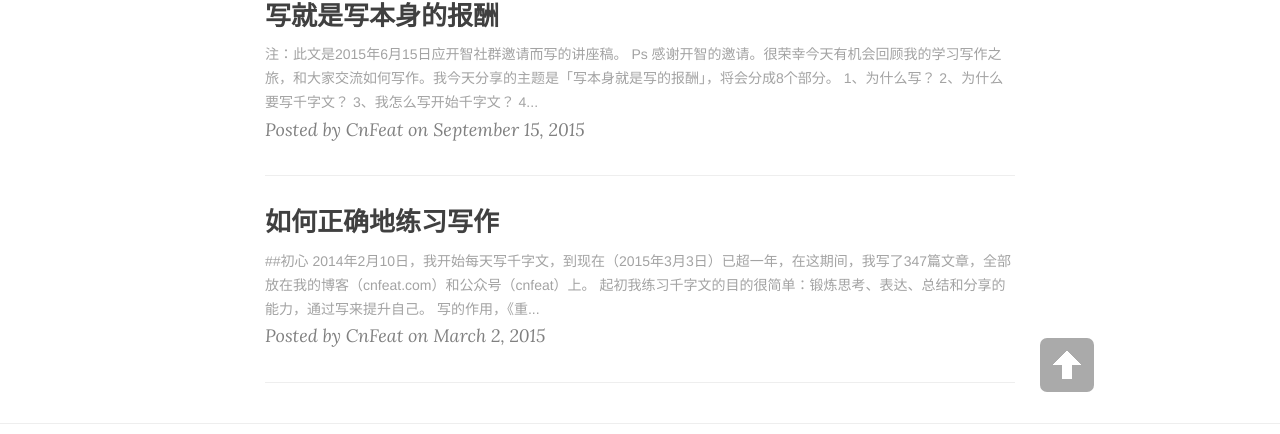
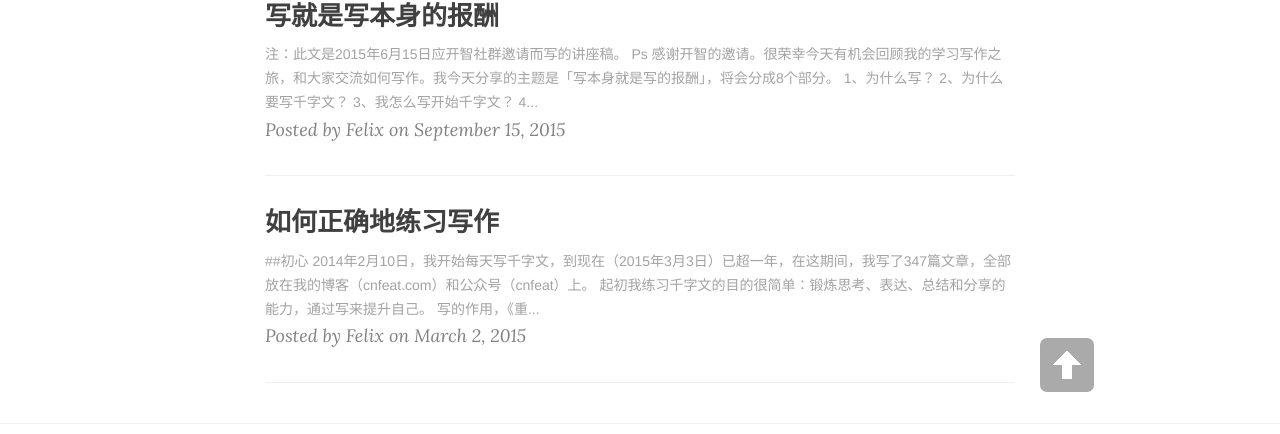
Before and after one commit to FelixLou/felixlou.github.io, a Jekyll site: the page built from index.html, in a window 1280 px wide. Shown: the part 478-912 px from the top of the page. Built offline with Jekyll 4.4.1, drawn with Linux system fonts in a browser that asks for light colours; nearby versions of some CDN libraries; the list of posts is cut into pages by our own code; some of the changed lines change nothing that is shown.

Commit message:
change a theme

```diff
--- a/_config.yml
+++ b/_config.yml
@@ -2,9 +2,9 @@
 title: 沐风
 header-img: "img/green.jpg"
 tagline: "cn"
-description: "卢佳斌|沐风"
+description: "I am what I read, watch, write and care about"
 baseurl: ""
-url: "http://cnfeat"
+url: ""
 
 # About/contact
 owner:
@@ -33,7 +33,7 @@
 exclude: ["less","node_modules","Gruntfile.js","package.json","README.md"]
 
 # http://en.wikipedia.org/wiki/List_of_tz_database_time_zones
-timezone: Asia/Shanghai
+timezone: Asia/Beijing
 
 # Defaults for posts
 defaults:
@@ -43,7 +43,7 @@
       type: "posts"
     values:
       layout: "post"
-      author: "CnFeat"
+      author: "Felix"
       header-img: "img/green.jpg" # We don't want posts without a header image, that whould mean white on white
 
 # Comments
```
